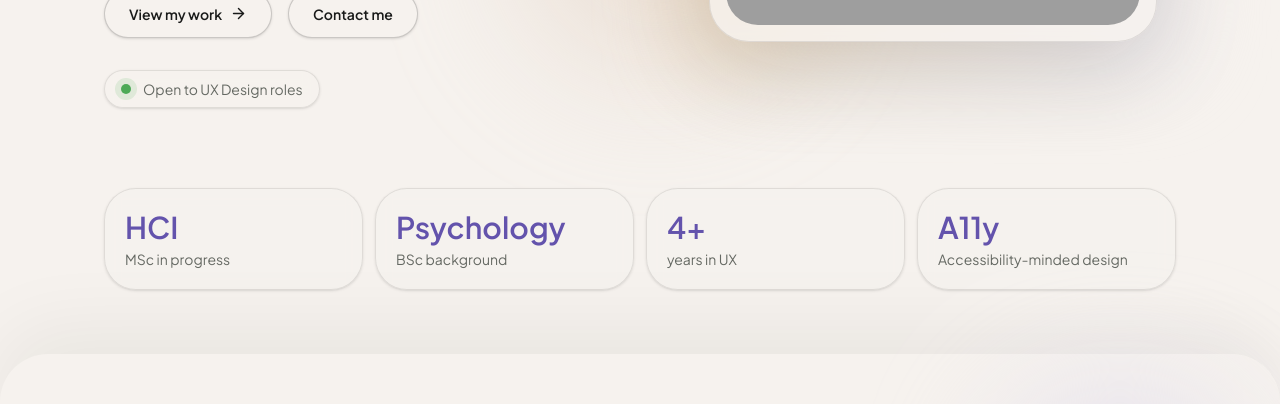
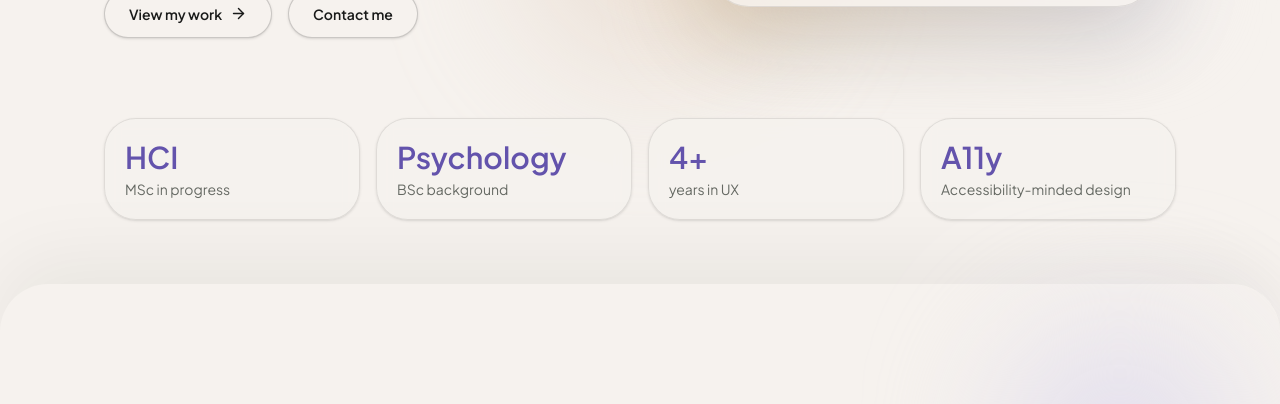
Before and after one commit to ArezooSaeedi/portfolio, a React (Vite) app: page / in a window 1280 px wide. Shown: the part 751-1155 px from the top of the page. Built offline with nearby package versions, Linux system fonts and the light colour scheme; grey boxes are pictures that could not be loaded.

Commit message:
Update website

```diff
--- a/src/App.jsx
+++ b/src/App.jsx
@@ -307,15 +307,7 @@ function Home() {
                 </Button>
               </motion.div>
 
-              <motion.div
-                className="mt-8 inline-flex items-center gap-3 rounded-full border border-[#191A19]/10 bg-[#F6F2EE]/85 px-4 py-2 text-sm text-[#656963] shadow-sm backdrop-blur"
-                initial={{ opacity: 0, y: shouldReduceMotion ? 0 : 12 }}
-                animate={{ opacity: 1, y: 0 }}
-                transition={{ duration: shouldReduceMotion ? 0.01 : 0.5, delay: shouldReduceMotion ? 0 : 0.4 }}
-              >
-                <span aria-hidden="true" className="h-2.5 w-2.5 rounded-full bg-[#4DAA57] shadow-[0_0_0_6px_rgba(77,170,87,0.14)]" />
-                Open to UX Design roles
-              </motion.div>
+
             </div>
 
             <motion.div
@@ -340,8 +332,7 @@ function Home() {
             </motion.div>
           </div>
         </section>
-
-        <Reveal className="mx-auto grid max-w-6xl gap-3 px-6 pb-16 md:grid-cols-4 md:px-10">
+        <Reveal className="mx-auto grid w-full max-w-6xl grid-cols-1 gap-4 px-6 pb-16 md:grid-cols-4 md:px-10">
          {[
            ["HCI", "MSc in progress"],
            ["Psychology", "BSc background"],
@@ -351,6 +342,8 @@ function Home() {
          <StatCard key={label} value={value} label={label} />
          ))}
         </Reveal>
+
+
 
         <section
           id="projects"
@@ -546,7 +539,7 @@ function StatCard({ value, label }) {
 
   return (
     <motion.div
-      className="rounded-[2rem] border border-[#191A19]/10 bg-[#F6F2EE]/90 p-5 shadow-sm backdrop-blur"
+      className="w-full rounded-[2rem] border border-[#191A19]/10 bg-[#F6F2EE]/90 p-5 shadow-sm backdrop-blur"
       whileHover={shouldReduceMotion ? undefined : { y: -5 }}
       transition={{ type: "spring", stiffness: 260, damping: 20 }}
     >
```
Lines whose indentation alone changed are shown as unchanged.
